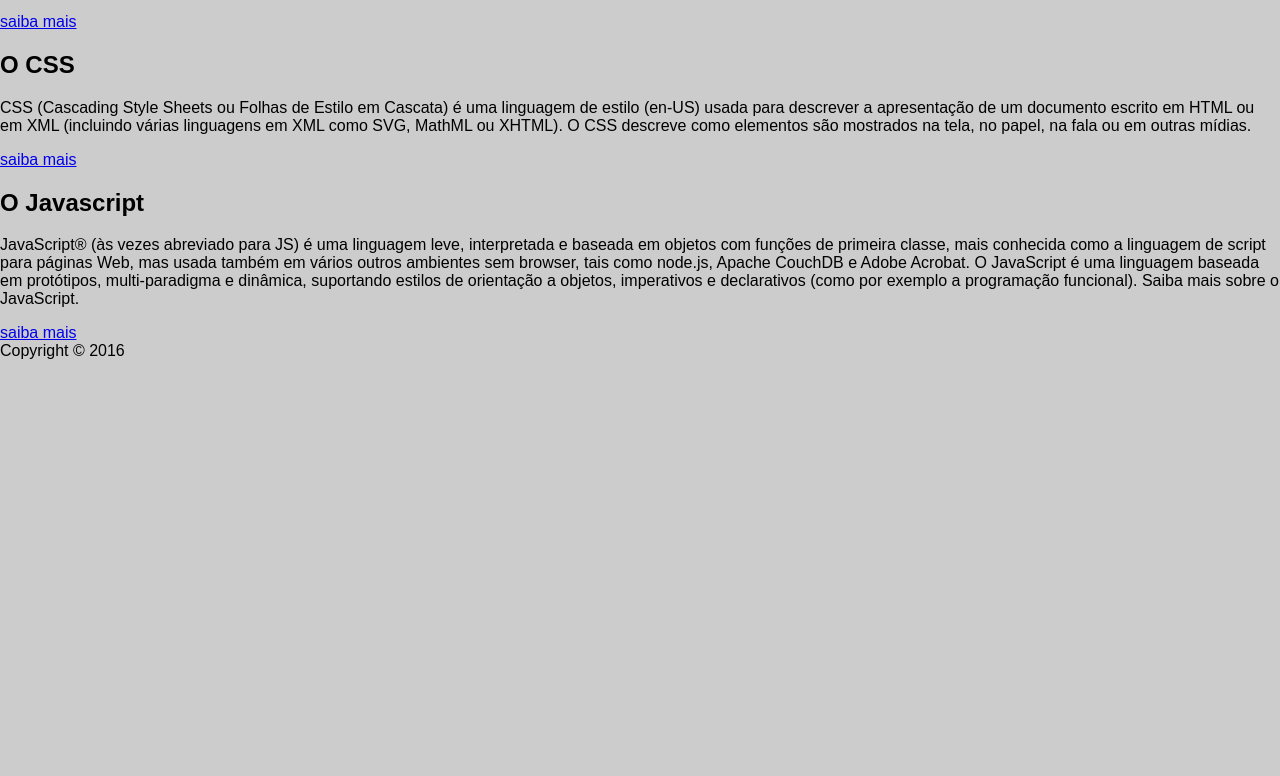
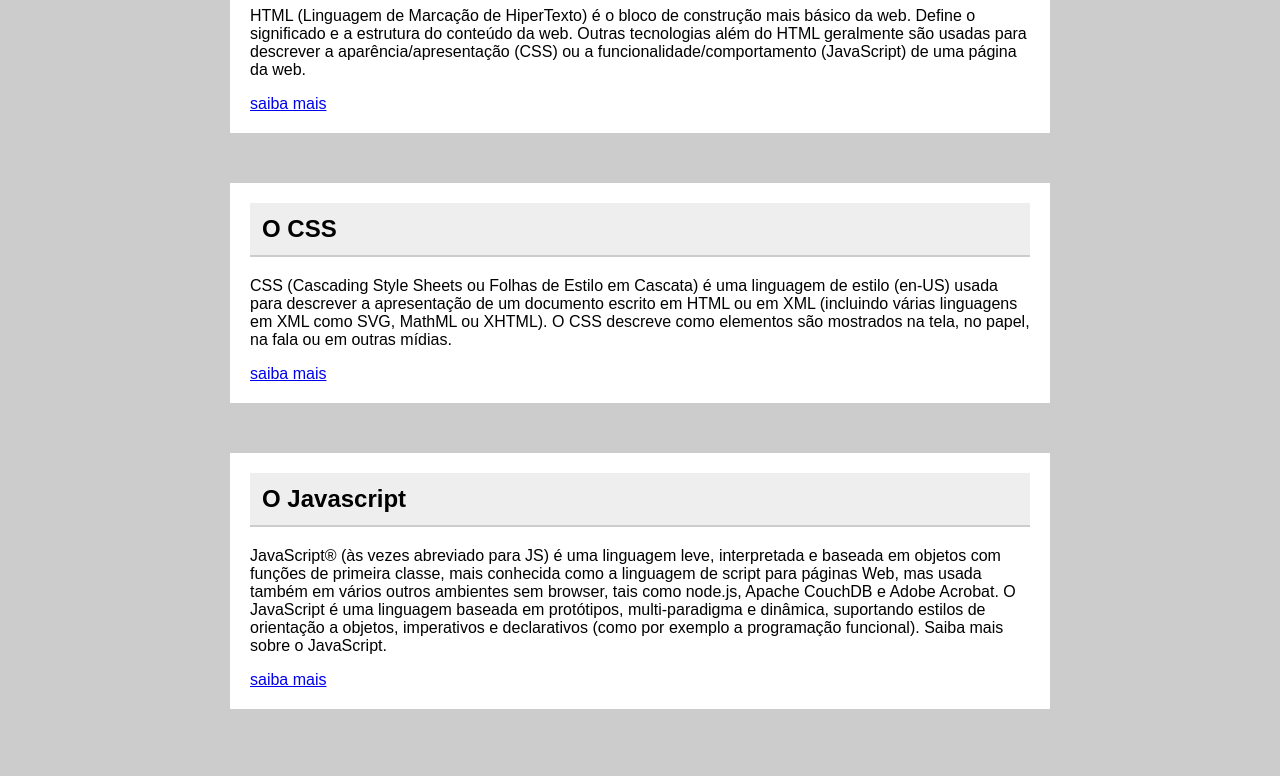
Before and after one commit to Feliperossss/html-css-project, a plain HTML site: page index.html in a window 1280 px wide. Shown: the part 709-1485 px from the top of the page. Before the commit the page ends 1069 px from the top, so only its background shows below. Drawn offline with Linux system fonts and the light colour scheme.

Commit message:
article implementation

```diff
--- a/style/estilo.css
+++ b/style/estilo.css
@@ -61,5 +61,28 @@ body{
 
 .hero nav a:hover{
      background-color: rgba(0, 0, 0, 0.6);
+}
 
+main{
+    margin: auto;
+    width: 80%;
+    min-width: 400px;
+    max-width: 860px;
 }
+
+section{
+    padding: 20px;
+}
+
+article{
+    background-color: white;
+    margin-bottom: 50px;
+    padding: 20px;
+}
+
+article h2{
+    border-bottom: 2px  solid #ccc;
+    background-color: #eee;
+    padding: 12px;
+    margin-top: 0;
+}
```
